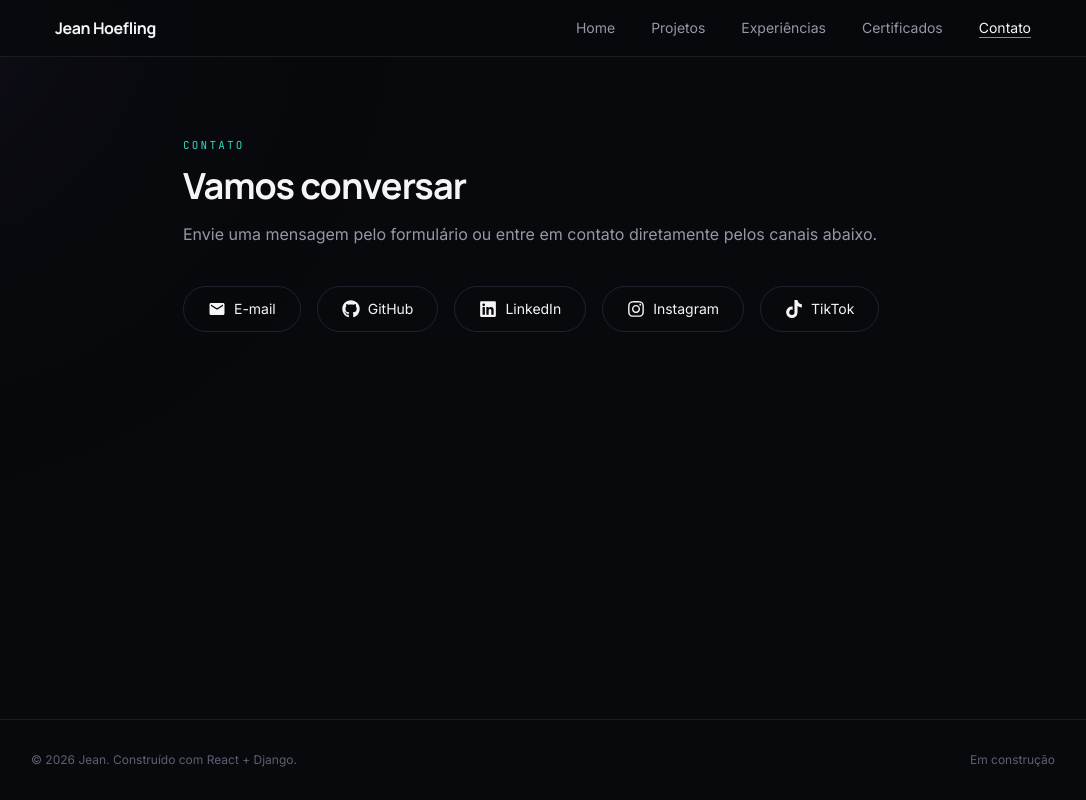
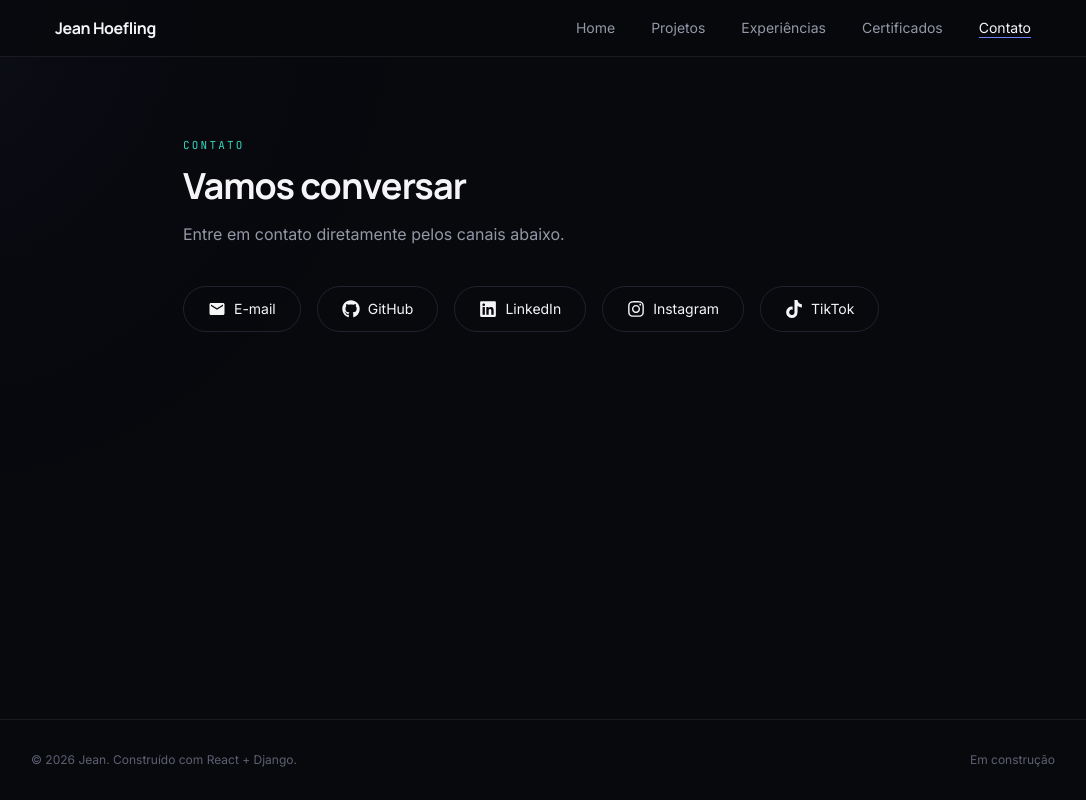
Before and after one commit to jeanhoefling/portfolio, a React (Vite) app in the folder front/: page /#/contato in a window 1280 px wide. Shown: the whole page, without its empty margins (97-1183 px from the left). Built offline with nearby package versions, Linux system fonts and the light colour scheme.

Commit message:
fix: formulário removido

```diff
--- a/front/src/pages/Contato.jsx
+++ b/front/src/pages/Contato.jsx
@@ -44,7 +44,7 @@ export default function Contato() {
       </Reveal>
       <Reveal delay={120}>
         <p className="mb-10 text-text-muted">
-          Envie uma mensagem pelo formulário ou entre em contato diretamente pelos canais abaixo.
+          Entre em contato diretamente pelos canais abaixo.
         </p>
       </Reveal>
 
```
